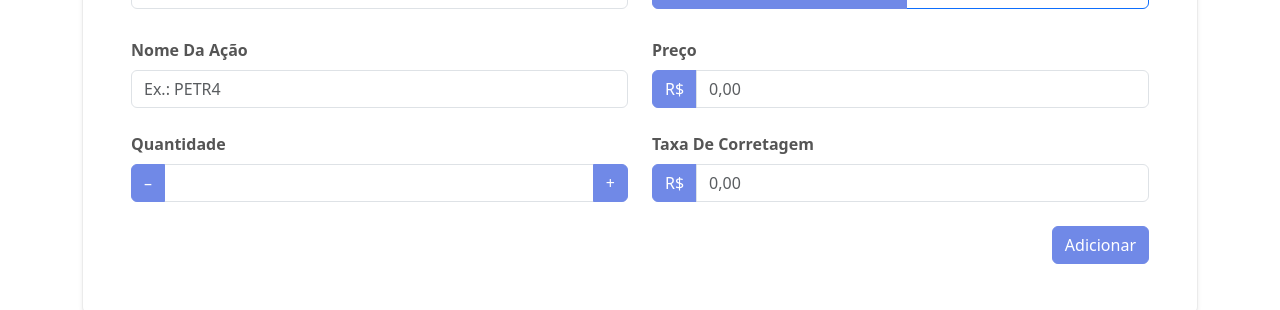
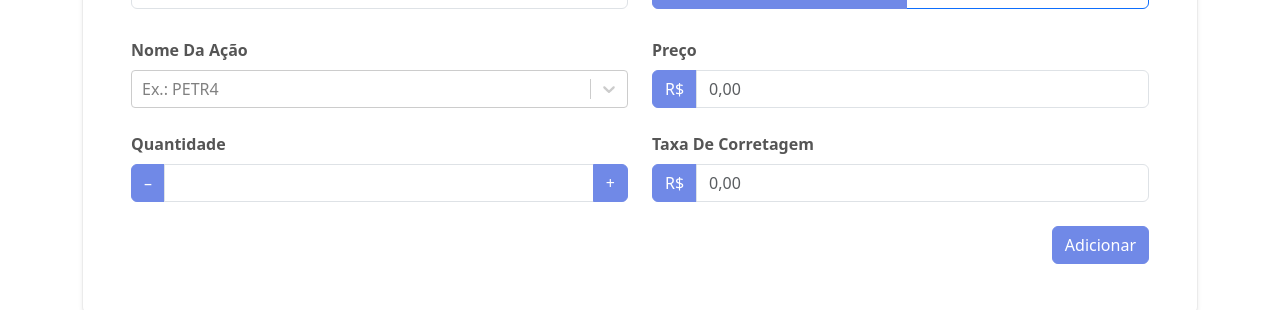
Before and after one commit to NasckDev/minersCalculator, a React (Create React App) app in the folder tax-calculator/: page / in a window 1280 px wide. Shown: the part 370-680 px from the top of the page. Built offline with nearby package versions, Linux system fonts and the light colour scheme; what chartjs-plugin-datalabels would draw is missing.

Commit message:
feat: melhorar formulário de operação com autocomplete e ajustes de UX e validão de vendas com quandtidade negativa

```diff
--- a/tax-calculator/package.json
+++ b/tax-calculator/package.json
@@ -22,6 +22,7 @@
     "react-chartjs-2": "^5.3.0",
     "react-dom": "^18.3.1",
     "react-scripts": "5.0.1",
+    "react-select": "^5.10.2",
     "tailwindcss": "^4.1.11",
     "typescript": "^4.9.5",
     "web-vitals": "^2.1.4",
--- a/tax-calculator/src/App.tsx
+++ b/tax-calculator/src/App.tsx
@@ -7,20 +7,59 @@ import IRCombinedChart from './components/IRBarChart';
 import Header from './components/Header';
 import Footer from './components/Footer';
 
-const formatarBRL = (valor: number) =>
-  new Intl.NumberFormat('pt-BR', {
+const formatarBRL = (valor: number | undefined | null) => {
+  if (valor === undefined || valor === null || isNaN(valor)) return '—';
+  return new Intl.NumberFormat('pt-BR', {
     style: 'currency',
     currency: 'BRL',
   }).format(valor);
+};
 
 const App: React.FC = () => {
   const [operacoes, setOperacoes] = useState<Operacao[]>([]);
+  const [erro, setErro] = useState<string | null>(null);
 
-  const adicionarOperacao = (op: Omit<Operacao, 'id'>) =>
+  // Calcula quantidade média atual para um ticker
+  const calcularQuantidadeMediaAtual = (ticker: string): number => {
+    let qm = 0;
+    for (const op of operacoes) {
+      if (op.ticker === ticker) {
+        if (op.tipo === 'compra') {
+          qm += op.quantidade;
+        } else if (op.tipo === 'venda') {
+          qm -= op.quantidade;
+        }
+      }
+    }
+    return qm;
+  };
+
+  // Função para adicionar operação com validação
+  const adicionarOperacao = (op: Omit<Operacao, 'id'>) => {
+    setErro(null); // limpa erro anterior
+
+    if (op.tipo === 'venda') {
+      const qmAtual = calcularQuantidadeMediaAtual(op.ticker);
+      if (op.quantidade > qmAtual) {
+        setErro(`Não é possível vender ${op.quantidade} ações de ${op.ticker}, pois você possui apenas ${qmAtual}.`);
+        return;
+      }
+    }
+
     setOperacoes(prev => [...prev, { ...op, id: uuidv4() }]);
+  };
 
-  const resultados: Resultado[] = calcularIRPorOperacao(operacoes);
+  // Chamada segura do cálculo de IR com tratamento de erro
+  let resultados: Resultado[] = [];
+  try {
+    resultados = calcularIRPorOperacao(operacoes);
+  } catch (e: any) {
+    setErro(e.message || 'Erro no cálculo');
+  }
+
   const ultimoResultado: Resultado | undefined = resultados.at(-1);
+
+  const tickersSugeridos = Array.from(new Set(operacoes.map(op => op.ticker)));
 
   return (
     <>
@@ -31,9 +70,16 @@ const App: React.FC = () => {
           Calculadora Simplificada de Imposto de Renda para operações na Bolsa.
         </p>
 
+        {/* Mostra erro se existir */}
+        {erro && (
+          <div className="alert alert-danger" role="alert">
+            {erro}
+          </div>
+        )}
+
         {/* Formulário de cadastro da operação */}
         <div className="card custom-card p-5 mb-4 shadow-sm">
-          <FormOperacao onAdd={adicionarOperacao} />
+          <FormOperacao onAdd={adicionarOperacao} tickersSugeridos={tickersSugeridos} />
         </div>
 
         {/* Última operação */}
@@ -64,23 +110,11 @@ const App: React.FC = () => {
               Registro de operações de compras e vendas realizadas na Bolsa.
             </p>
 
-            <div
-              className="table-responsive"
-              style={{ maxHeight: '500px', overflowY: 'auto' }}
-            >
+            <div className="table-responsive" style={{ maxHeight: '500px', overflowY: 'auto' }}>
               <table className="table text-center my-table p-5 mb-4 mt-2 shadow-sm">
                 <thead>
                   <tr>
-                    {[
-                      'Data',
-                      'Tipo',
-                      'Ação',
-                      'Preço',
-                      'Quantidade',
-                      'Corretagem',
-                      'Resultados',
-                      'IR',
-                    ].map(header => (
+                    {['Data', 'Tipo', 'Ação', 'Preço', 'Quantidade', 'Corretagem', 'Resultado', 'IR'].map(header => (
                       <th key={header}>{header}</th>
                     ))}
                   </tr>
@@ -100,9 +134,7 @@ const App: React.FC = () => {
                       <td>{formatarBRL(operacao.taxaCorretagem)}</td>
                       <td>
                         {operacao.tipo === 'venda' ? (
-                          <span
-                            className={`badge ${ra >= 0 ? 'bg-success' : 'bg-danger'}`}
-                          >
+                          <span className={`badge ${ra! >= 0 ? 'bg-success' : 'bg-danger'}`}>
                             {formatarBRL(ra)}
                           </span>
                         ) : (
@@ -111,9 +143,7 @@ const App: React.FC = () => {
                       </td>
                       <td>
                         {operacao.tipo === 'venda' ? (
-                          <span
-                            className={`badge ${ir > 0 ? 'bg-danger' : 'bg-secondary'}`}
-                          >
+                          <span className={`badge ${ir > 0 ? 'bg-danger' : 'bg-secondary'}`}>
                             {formatarBRL(ir)}
                           </span>
                         ) : (
--- a/tax-calculator/src/components/OperationForm.tsx
+++ b/tax-calculator/src/components/OperationForm.tsx
@@ -1,12 +1,13 @@
 import React, { useState } from 'react';
+import CreatableSelect from 'react-select/creatable';
 import { Operacao } from '../types';
 
 interface Props {
   onAdd: (op: Omit<Operacao, 'id'>) => void;
+  tickersSugeridos: string[];
 }
 
-/** Formulário para adicionar operações de compra ou venda */
-const FormOperacao: React.FC<Props> = ({ onAdd }) => {
+const FormOperacao: React.FC<Props> = ({ onAdd, tickersSugeridos }) => {
   const [data, setData] = useState('');
   const [tipo, setTipo] = useState<'compra' | 'venda'>('compra');
   const [ticker, setTicker] = useState('');
@@ -31,7 +32,7 @@ const FormOperacao: React.FC<Props> = ({ onAdd }) => {
       taxaCorretagem: Number(taxaCorretagem),
     });
 
-    // Reseta formulário
+    // reset form
     setData('');
     setTicker('');
     setPreco('');
@@ -39,31 +40,34 @@ const FormOperacao: React.FC<Props> = ({ onAdd }) => {
     setTaxaCorretagem('');
   };
 
-  const incrementarQuantidade = () =>
-    setQuantidade(prev => String(Number(prev || '0') + 1));
+  const options = tickersSugeridos.map((t) => ({ value: t, label: t }));
 
-  const decrementarQuantidade = () =>
-    setQuantidade(prev => (Number(prev) > 0 ? String(Number(prev) - 1) : '0'));
+  const alterarQuantidade = (delta: number) => {
+    setQuantidade((prev) => {
+      const atual = Number(prev || '0');
+      return String(Math.max(atual + delta, 0));
+    });
+  };
 
   return (
     <form onSubmit={handleSubmit} className="row g-4">
-      {/* Data da operação */}
+      {/* Data */}
       <div className="col-6">
         <label className="form-label">Data</label>
         <input
           type="date"
           className="form-control"
           value={data}
-          onChange={e => setData(e.target.value)}
+          onChange={(e) => setData(e.target.value)}
           required
         />
       </div>
 
-      {/* Tipo da operação */}
+      {/* Tipo */}
       <div className="col-6">
         <label className="form-label">Tipo</label>
         <div className="btn-group w-100">
-          {(['compra', 'venda'] as const).map(op => (
+          {(['compra', 'venda'] as const).map((op) => (
             <React.Fragment key={op}>
               <input
                 type="radio"
@@ -86,17 +90,34 @@ const FormOperacao: React.FC<Props> = ({ onAdd }) => {
       {/* Ticker */}
       <div className="col-6">
         <label className="form-label">Nome da Ação</label>
-        <input
-          type="text"
-          className="form-control"
+        <CreatableSelect
+          options={options}
+          value={ticker ? { value: ticker, label: ticker } : null}
+          onChange={(newValue) => {
+            if (newValue) setTicker(newValue.value.toUpperCase());
+          }}
+          onInputChange={(input, actionMeta) => {
+            if (actionMeta.action === 'input-change') {
+              setTicker(input.toUpperCase());
+            }
+          }}
           placeholder="Ex.: PETR4"
-          value={ticker}
-          onChange={e => setTicker(e.target.value)}
-          required
+          isClearable
+          formatCreateLabel={(inputValue) => `Adicionar "${inputValue.toUpperCase()}"`}
+          noOptionsMessage={() => 'Nenhum resultado'}
+          onKeyDown={(e) => {
+            if (e.key === 'Enter' && ticker.trim() !== '') {
+              e.preventDefault();
+            }
+          }}
+          menuPortalTarget={document.body}
+          styles={{
+            menuPortal: (base) => ({ ...base, zIndex: 9999 }),
+          }}
         />
       </div>
 
-      {/* Preço da ação */}
+      {/* Preço */}
       <div className="col-6">
         <label className="form-label">Preço</label>
         <div className="input-group">
@@ -108,7 +129,7 @@ const FormOperacao: React.FC<Props> = ({ onAdd }) => {
             min="0"
             placeholder="0,00"
             value={preco}
-            onChange={e => setPreco(e.target.value)}
+            onChange={(e) => setPreco(e.target.value)}
             required
           />
         </div>
@@ -121,7 +142,7 @@ const FormOperacao: React.FC<Props> = ({ onAdd }) => {
           <button
             type="button"
             className="btn btn-outline-secondary"
-            onClick={decrementarQuantidade}
+            onClick={() => alterarQuantidade(-1)}
           >
             –
           </button>
@@ -129,14 +150,14 @@ const FormOperacao: React.FC<Props> = ({ onAdd }) => {
             type="number"
             className="form-control text-center"
             value={quantidade}
-            onChange={e => setQuantidade(e.target.value)}
+            onChange={(e) => setQuantidade(e.target.value)}
             min="0"
             required
           />
           <button
             type="button"
             className="btn btn-outline-secondary"
-            onClick={incrementarQuantidade}
+            onClick={() => alterarQuantidade(1)}
           >
             +
           </button>
@@ -154,13 +175,13 @@ const FormOperacao: React.FC<Props> = ({ onAdd }) => {
             className="form-control"
             placeholder="0,00"
             value={taxaCorretagem}
-            onChange={e => setTaxaCorretagem(e.target.value)}
+            onChange={(e) => setTaxaCorretagem(e.target.value)}
             required
           />
         </div>
       </div>
 
-      {/* Botão de envio */}
+      {/* Botão */}
       <div className="col-12 text-end">
         <button type="submit" className="btn btn-primary">
           Adicionar
--- a/tax-calculator/src/index.css
+++ b/tax-calculator/src/index.css
@@ -100,6 +100,11 @@ label,
   color: white !important;
 }
 
+.input-group .btn {
+  z-index: 0 !important;
+}
+
+
 .input-group-text {
   background-color: var(--primary-color) !important;
   border-color: var(--primary-color) !important;
--- a/tax-calculator/src/utils/taxCalculator.ts
+++ b/tax-calculator/src/utils/taxCalculator.ts
@@ -34,23 +34,26 @@ export function calcularIRPorOperacao(operacoes: Operacao[]): Resultado[] {
     let ir = 0;
 
     if (op.tipo === 'compra') {
-      // Compra: recalcula preço médio ponderado
       const totalCompra = pos.pm * pos.qm + op.preco * op.quantidade + op.taxaCorretagem;
       pos.qm += op.quantidade;
       pos.pm = totalCompra / pos.qm;
     } else {
-      // Venda: calcula resultado da operação (RA)
+      // Validação: não pode vender mais do que tem
+      if (op.quantidade > pos.qm) {
+        throw new Error(
+          `Venda inválida: tentando vender ${op.quantidade} ações de ${ticker}, mas possui apenas ${pos.qm}.`
+        );
+      }
+
       ra = (op.preco - pos.pm) * op.quantidade - op.taxaCorretagem;
       pos.qm -= op.quantidade;
 
       if (ra < 0) {
-        // Prejuízo: acumula no PA (valor negativo)
         pos.pa += ra;
       } else if (ra > 0) {
-        // Lucro: compensa com prejuízo acumulado (se houver) antes de calcular IR
         const abatimento = Math.min(ra, Math.abs(pos.pa));
-        ir = (ra - abatimento) * 0.15; // alíquota fixa 15%
-        pos.pa += abatimento; // reduz prejuízo acumulado (PA sobe, mas deve permanecer ≤ 0)
+        ir = (ra - abatimento) * 0.15;
+        pos.pa += abatimento;
         if (pos.pa > 0) pos.pa = 0;
       }
     }
```
Also changed, not shown: 1 other file (tests, documents, lock files or other folders).
